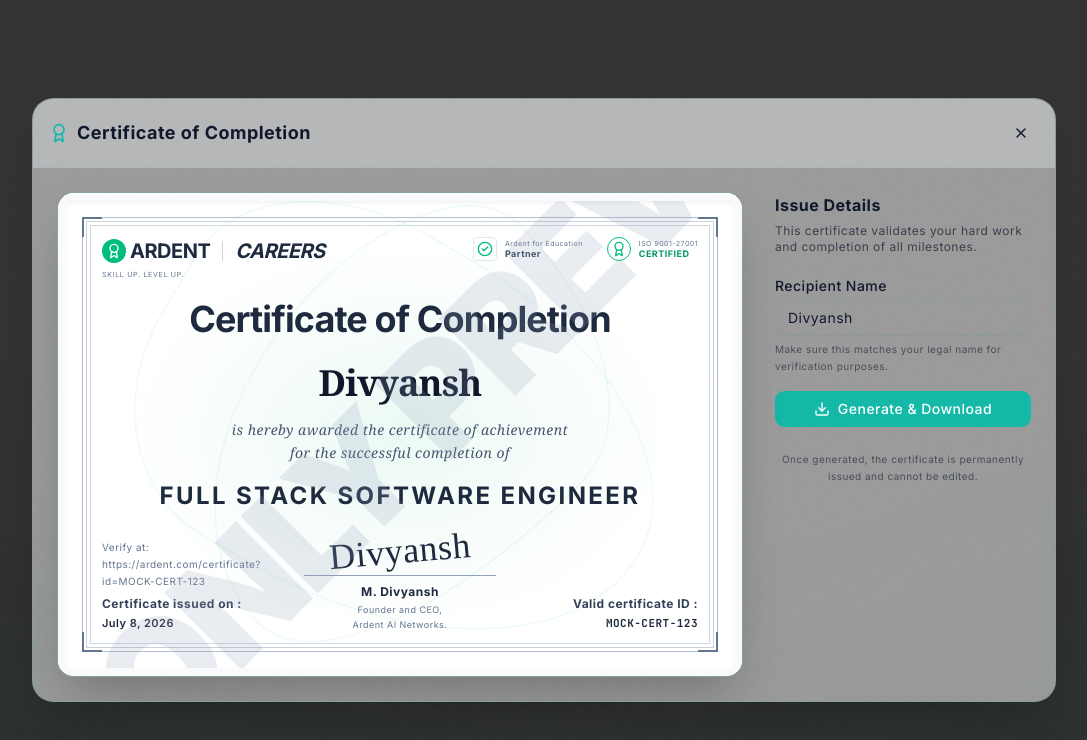
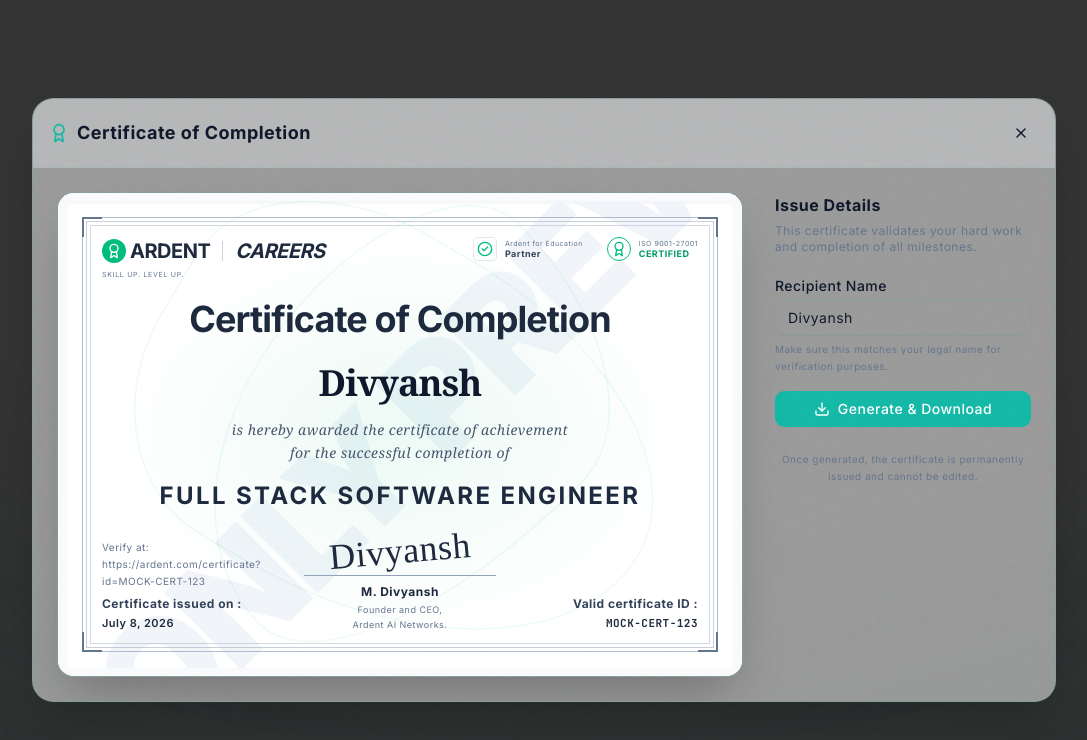
Before and after one commit to div-pandey/Ardent, a Next.js app: page /cert-preview in a window 1280 px wide. Shown: the top 740 px of the page, without its empty margins (96-1183 px from the left). Built offline with nearby package versions, Linux system fonts and the light colour scheme.

Commit message:
style(certificates): improve watermark rendering and side panel text visibility

```diff
--- a/src/components/shared/certificate-modal.tsx
+++ b/src/components/shared/certificate-modal.tsx
@@ -178,8 +178,8 @@ export function CertificateModal({ isOpen, onClose, roadmapId, roadmapTitle, tie
                 >
                   {/* Anti-screenshot Watermark */}
                   {status !== 'issued' && (
-                    <div className="absolute inset-0 z-50 flex items-center justify-center overflow-hidden pointer-events-none">
-                      <div className="transform -rotate-45 text-[120px] md:text-[150px] font-black tracking-tighter whitespace-nowrap text-slate-400/20 uppercase mix-blend-multiply">
+                    <div className="absolute inset-0 z-0 flex items-center justify-center overflow-hidden pointer-events-none">
+                      <div className="transform -rotate-45 text-[120px] md:text-[150px] font-black tracking-tighter whitespace-nowrap text-slate-100 uppercase select-none">
                         Preview Only preview only
                       </div>
                     </div>
@@ -326,8 +326,8 @@ export function CertificateModal({ isOpen, onClose, roadmapId, roadmapTitle, tie
           {/* Form Controls */}
           <div className="w-full md:w-64 space-y-6">
             <div>
-              <h4 className="font-bold mb-1 text-foreground">Issue Details</h4>
-              <p className="text-xs text-foreground/70">This certificate validates your hard work and completion of all milestones.</p>
+              <h4 className="font-bold mb-1">Issue Details</h4>
+              <p className="text-xs text-muted-foreground">This certificate validates your hard work and completion of all milestones.</p>
             </div>
 
             {status === 'issued' ? (
@@ -355,7 +355,7 @@ export function CertificateModal({ isOpen, onClose, roadmapId, roadmapTitle, tie
             ) : (
               <div className="space-y-4">
                 <div className="space-y-1.5">
-                  <Label htmlFor="cert-name" className="text-foreground">Recipient Name</Label>
+                  <Label htmlFor="cert-name">Recipient Name</Label>
                   <div className="t-input-wrap">
                     <div className="t-input">
                       <Input
@@ -367,7 +367,7 @@ export function CertificateModal({ isOpen, onClose, roadmapId, roadmapTitle, tie
                       />
                     </div>
                   </div>
-                  <p className="text-[10px] text-foreground/60">Make sure this matches your legal name for verification purposes.</p>
+                  <p className="text-[10px] text-muted-foreground">Make sure this matches your legal name for verification purposes.</p>
                 </div>
 
                 <Button
@@ -379,7 +379,7 @@ export function CertificateModal({ isOpen, onClose, roadmapId, roadmapTitle, tie
                   Generate & Download
                 </Button>
 
-                <p className="text-[10px] text-center text-foreground/60 mt-2">
+                <p className="text-[10px] text-center text-muted-foreground mt-2">
                   Once generated, the certificate is permanently issued and cannot be edited.
                 </p>
               </div>
```
